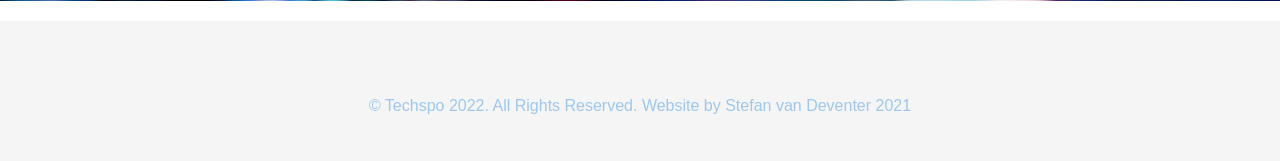
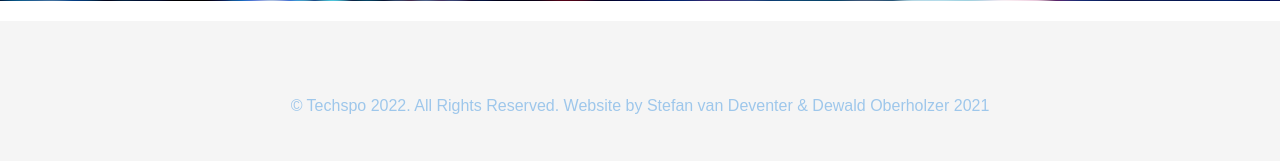
Before and after one commit to navitz97/TechspoWebsiteMain, a PHP site: page / in a window 1280 px wide. Shown: the part 1119-1280 px from the top of the page. Run offline with PHP 8.4, Linux system fonts and the light colour scheme.

Commit message:
Footer changes

```diff
--- a/About.php
+++ b/About.php
@@ -71,7 +71,7 @@
     </div>
 
     <footer>
-        <p>&copy; Techspo 2022. All Rights Reserved. Website by Stefan van Deventer 2021</p>
+        <p>&copy; Techspo 2022. All Rights Reserved. Website by Stefan van Deventer & Dewald Oberholzer 2021</p>
     </footer>
 </body>
 
--- a/Contact.php
+++ b/Contact.php
@@ -67,7 +67,7 @@
     </div>
 
     <footer>
-        <p>&copy; Techspo 2022. All Rights Reserved. Website by Stefan van Deventer 2021</p>
+        <p>&copy; Techspo 2022. All Rights Reserved. Website by Stefan van Deventer & Dewald Oberholzer 2021</p>
     </footer>
 </body>
 
--- a/Members.php
+++ b/Members.php
@@ -56,7 +56,7 @@
     </div>
 
     <footer>
-        <p>&copy; Techspo 2022. All Rights Reserved. Website by Stefan van Deventer 2021</p>
+        <p>&copy; Techspo 2022. All Rights Reserved. Website by Stefan van Deventer & Dewald Oberholzer 2021</p>
     </footer>
 </body>
 
--- a/Store.php
+++ b/Store.php
@@ -143,7 +143,7 @@
     </div>
 
     <footer>
-        <p>&copy; Techspo 2022. All Rights Reserved. Website by Stefan van Deventer 2021</p>
+        <p>&copy; Techspo 2022. All Rights Reserved. Website by Stefan van Deventer & Dewald Oberholzer 2021</p>
     </footer>
 </body>
 
--- a/cart.php
+++ b/cart.php
@@ -313,7 +313,7 @@
     </script>
 
     <footer>
-        <p>&copy; Techspo 2022. All Rights Reserved. Website by Stefan van Deventer 2021</p>
+        <p>&copy; Techspo 2022. All Rights Reserved. Website by Stefan van Deventer & Dewald Oberholzer 2021</p>
     </footer>
 
 </body>
--- a/index.php
+++ b/index.php
@@ -54,7 +54,7 @@
     </div>
 
     <footer>
-        <p>&copy; Techspo 2022. All Rights Reserved. Website by Stefan van Deventer 2021</p>
+        <p>&copy; Techspo 2022. All Rights Reserved. Website by Stefan van Deventer & Dewald Oberholzer 2021</p>
     </footer>
 </body>
 
--- a/login.php
+++ b/login.php
@@ -176,7 +176,7 @@
     </div>
 
     <footer>
-        <p>&copy; Techspo 2022. All Rights Reserved. Website by Stefan van Deventer 2021</p>
+        <p>&copy; Techspo 2022. All Rights Reserved. Website by Stefan van Deventer & Dewald Oberholzer 2021</p>
     </footer>
 </body>
 
--- a/register.php
+++ b/register.php
@@ -191,7 +191,7 @@
     </div>
 
     <footer>
-        <p>&copy; Techspo 2022. All Rights Reserved. Website by Stefan van Deventer 2021</p>
+        <p>&copy; Techspo 2022. All Rights Reserved. Website by Stefan van Deventer & Dewald Oberholzer 2021</p>
     </footer>
 </body>
 
```
